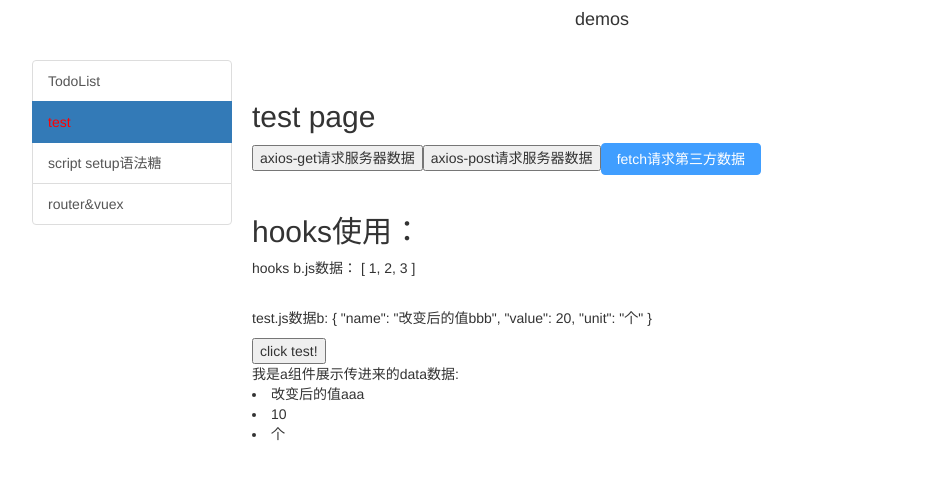
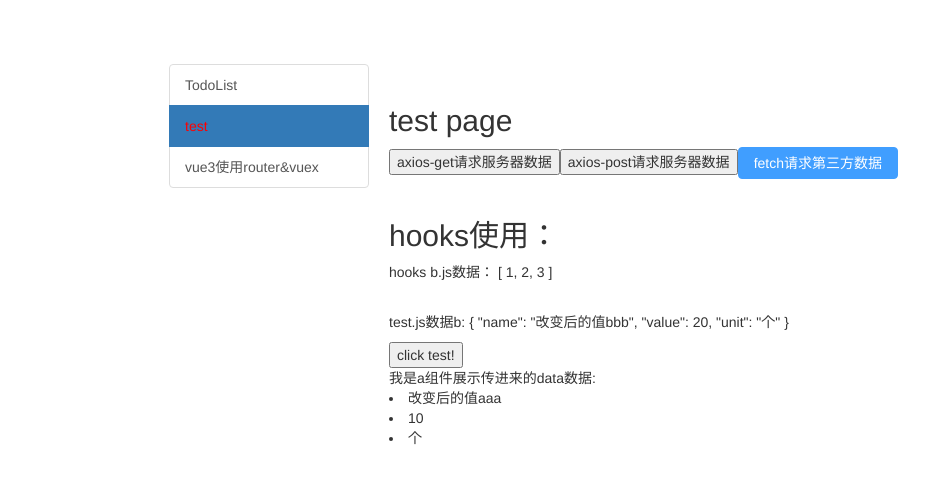
Before and after one commit to silin001/todolist_v3vite, a Vue app: page /#/index/Test in a window 1280 px wide. Shown: the top 482 px of the page, without its empty margins (38-967 px from the left). Built offline with nearby package versions, Linux system fonts and the light colour scheme.

Commit message:
更新todoList源修改样式等

```diff
--- a/index.html
+++ b/index.html
@@ -13,7 +13,13 @@
   <meta name="viewport" content="width=device-width, initial-scale=1.0" />
   <title>Vite App</title>
 </head>
+<style>
+html,body,#app{
+  width: 100%;
+  height: 100%;
+}
 
+</style>
 <body>
   <div id="app"></div>
   <script type="module" src="/src/main.ts"></script>
--- a/package.json
+++ b/package.json
@@ -1,12 +1,12 @@
 {
   "name": "my-vite-todolist",
   "version": "0.0.0",
+  "homepage": "https://silin001.github.io/todolist_v3vite",
   "scripts": {
     "dev": "vite",
     "build": "vite build",
     "serve": "vite preview"
   },
-  "homepage": "https://silin001.github.io/todolist_v3vite",
   "dependencies": {
     "@types/node": "^16.6.1",
     "axios": "^0.21.1",
--- a/src/App.vue
+++ b/src/App.vue
@@ -1,5 +1,5 @@
 <template>
-  <div class="rootBox full">
+  <div class="rootBox">
     <router-view></router-view>
   </div>
 </template>
@@ -12,4 +12,9 @@ export default defineComponent({
 });
 </script>
 
-<style></style>
+<style scoped lang="less">
+.rootBox{
+  width: 100%;
+  height: 100%;
+}
+</style>
--- a/src/router/index.ts
+++ b/src/router/index.ts
@@ -5,10 +5,10 @@ const routes: Array<RouteRecordRaw> = [
     path: "/",
     name: "index",
     component: index,
-    redirect: "/index/TodoList",
+    redirect: "/TodoList",
     children: [
       {
-        path: "/index/TodoList",
+        path: "/TodoList",
         name: "TodoList",
         component: () => import("../views/pages/TodoList/index.vue"),
       },
--- a/src/store/index.ts
+++ b/src/store/index.ts
@@ -19,8 +19,7 @@ const store = createStore({
     asyncAddNum ({ commit }, data) {
       setTimeout(() => {
         commit('add', data)
-        console.log(data)
-      }, 1000)
+      }, 200)
     },
     asyncGetUserInfo ({ commit }) {
       setTimeout(() => {
--- a/src/views/index.vue
+++ b/src/views/index.vue
@@ -1,38 +1,28 @@
 <template>
-  <div class="index full">
-    <el-container class="full">
-      <el-header class="text-center">
-        <h4>demos</h4>
-      </el-header>
-      <el-container class="container full">
+  <div class="index">
+      <el-container class="container">
         <el-aside class="aside">
           <div class="list-group">
-            <router-link class="list-group-item" to="/index/TodoList"
+            <router-link class="list-group-item" to="/TodoList"
               >TodoList</router-link
             >
             <router-link class="list-group-item" to="/index/Test"
               >test</router-link
             >
-
-            <router-link class="list-group-item" to="/index/ScriptSetup"
+            <router-link class="list-group-item" to="/index/routerVuex"
+              >vue3使用router&vuex</router-link
+            >
+            <!-- <router-link class="list-group-item" to="/index/ScriptSetup"
               >script setup语法糖</router-link
-            >
-            <router-link class="list-group-item" to="/index/routerVuex"
-              >router&vuex</router-link
-            >
-
-            <!-- <router-link class="list-group-item" to="/index/Reptile"
-              >爬虫相关</router-link
             > -->
           </div>
         </el-aside>
         <el-main>
-          <div class="rightBox full">
+          <div class="rightBox">
             <router-view></router-view>
           </div>
         </el-main>
       </el-container>
-    </el-container>
   </div>
 </template>
 
@@ -52,14 +42,22 @@ export default {
 </script>
 <style scoped lang="less">
 .index {
+    width: 100%;
+    height: 100%;
   // 路由全局配置了 选中添加class
+
   .active {
     color: red;
   }
   .container {
-    height: calc(100% - 60px);
+    width: 70%;
+    margin: 5% auto;
+    // height: 80%;
     .aside {
       width: 200px;
+    }
+    .rightBox{
+      // border: 1px solid;
     }
   }
 }
--- a/src/views/pages/ApisGet/NavLink.vue
+++ b/src/views/pages/ApisGet/NavLink.vue
@@ -1,7 +1,7 @@
 <template>
   <div class='navLink'
        :class="{'active': isActive}">
-    {{route.name}}+ {{title}}
+    展示route名称+props 标题参数： {{route.name}}+ {{title}}
   </div>
 </template>
 
@@ -34,7 +34,7 @@ export default {
 </script>
 <style scoped lang='less'>
 .active {
-  background: red;
+  // background: red;
 }
 .navLink {
 }
--- a/src/views/pages/ApisGet/RouterVuex.vue
+++ b/src/views/pages/ApisGet/RouterVuex.vue
@@ -2,11 +2,11 @@
   <div class='routerVuex'
        style="height:1000px;">
     <NavLink to='/'
-             :title="123"></NavLink>
+             :title="'标题参数'"></NavLink>
     <button @click="goPage">新页面跳转</button>
     <button @click="back">返回页面</button>
     <br>
-    <button @click="add">获取store数据可以点击:{{$store.state.num}}</button>
+    <button @click="add">点击，store数据++ {{$store.state.num}}</button>
   </div>
 </template>
 
@@ -40,12 +40,12 @@ export default {
       console.log(query)
     })
     // 路由守卫-离开之前
-    onBeforeRouteLeave((to, from) => {
-      const answer = window.confirm('确定离开此页面吗？')
-      if (!answer) {
-        return false
-      }
-    })
+    // onBeforeRouteLeave((to, from) => {
+    //   const answer = window.confirm('确定离开此页面吗？')
+    //   if (!answer) {
+    //     return false
+    //   }
+    // })
     const back = () => {
       router.push('/')
     }
@@ -64,7 +64,7 @@ export default {
     console.log(num())
     // 改变store 状态数据
     const add = () => {
-      store.dispatch('syncaddnum', 1)
+      store.dispatch('asyncAddNum', 1)
 
     }
     return {
--- a/src/views/pages/ApisGet/ScriptSetup.vue
+++ b/src/views/pages/ApisGet/ScriptSetup.vue
@@ -27,7 +27,6 @@ import { ref, reactive, toRefs, onMounted } from "vue";
 // ]);
 
 import Foo from "./components/Foo.vue";
-// interface DataProps { }
 /*
 script setip 写法
 组件无需注册、变量数据无需return 就可以直接在tempalte使用
@@ -53,9 +52,6 @@ const getFoo = () => {
 //   })
 // }
 // const post = await p()
-// console.log('🚀🚀 ~ file: ScriptSetup.vue ~ line 31 ~ post', post)
 </script>
 <style scoped lang="less">
-.ScriptSetup {
-}
 </style>
--- a/src/views/pages/ApisGet/components/Foo.vue
+++ b/src/views/pages/ApisGet/components/Foo.vue
@@ -1,5 +1,4 @@
-<template inherit-attrs="false">
-  <!-- inheritAttrs  不允许添加任何属性  貌似不生效-->
+<template >
   <div class="templateBox">
     <h2>foo子组件</h2>
     <div>props:{{ title }}</div>
@@ -7,9 +6,9 @@
   </div>
 </template>
 <script lang="ts" setup>
-import { ref, onMounted, defineProps, defineEmits } from "vue";
-const test = ref("hello");
-// 1、props使用 defineProps函数
+import { ref, onMounted } from "vue";
+// const test = ref("hello");
+// 1、props使用 defineProps函数（不需要导入）
 // 写法1
 // const props = defineProps({
 //   title: Number
@@ -20,7 +19,7 @@ console.log("🚀🚀 ~ file: foo.vue ~ line 17 ~ props", props);
 //2、发送emit 使用 defineEmits
 const emit = defineEmits(["foo-click"]);
 // 3、context 上下文，跟之前 setup第二个参数context一样。 expose方法用于导出实例
-// const ctx = useContext()  //----------3.2已经弃用
+// const ctx = useContext()  //----------3.2已经弃用--------------
 // 导出给组件具体实例, 不像之前ref获取到所有组件的实例！
 // ctx.expose({
 //   test
--- a/src/views/pages/TodoList/index.vue
+++ b/src/views/pages/TodoList/index.vue
@@ -1,6 +1,5 @@
 <template>
   <div class="todolist">
-    <!-- <p @click="testGet">testGet</p> -->
     <div class="todo-container">
       <div class="todo-wrap">
         <Header :add="add" />
@@ -129,7 +128,7 @@ export default {
   }
 
   .todo-container {
-    width: 600px;
+    // width: 600px;
     margin: 0 auto;
   }
   .todo-container .todo-wrap {
```
